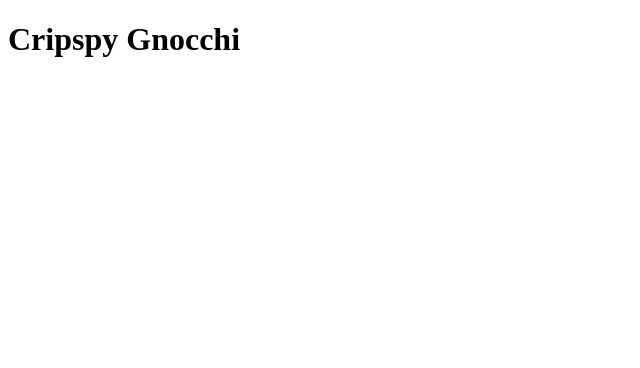
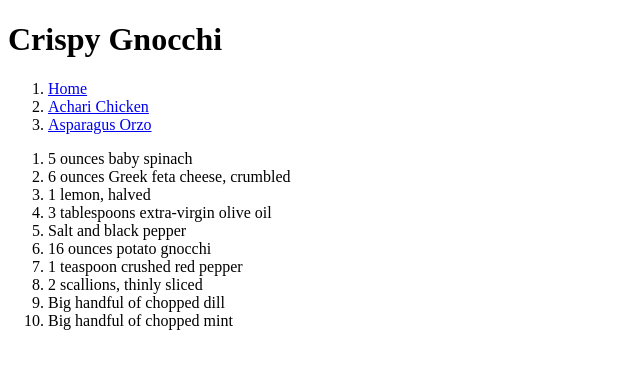
Before and after one commit to BranchingPaths/odin-recipes, a plain HTML site: page recipes/cripsyGnocchi.html in a window 1280 px wide. Shown: the whole page, without its empty margins (0-640 px from the left). Drawn offline with Linux system fonts and the light colour scheme.

Commit message:
Updated recipes to include navigation menus and ingredients

```diff
--- a/recipes/cripsyGnocchi.html
+++ b/recipes/cripsyGnocchi.html
@@ -6,8 +6,34 @@
   <title>Crispy Gnocchi</title>
 </head>
 <body>
-  <head>
-    <h1>Cripspy Gnocchi</h1>
-  </head>
+  <div class="pageHeader">
+    <h1>Crispy Gnocchi</h1>
+    <div id="navMenu">
+      <ol>
+        <li><a href="../index.html">Home</a></li>
+        <li><a href="achariChicken.html">Achari Chicken</a></li>
+        <li><a href="asparagusOrzo.html">Asparagus Orzo</a></li>
+      </ol>
+    </div>
+  </div>
+  <div class="pageBody">
+    <div id="ingredients">
+      <ol>
+        <li>5 ounces baby spinach</li>
+        <li>6 ounces Greek feta cheese, crumbled</li>
+        <li>1 lemon, halved</li>
+        <li>3 tablespoons extra-virgin olive oil</li>
+        <li>Salt and black pepper</li>
+        <li>16 ounces potato gnocchi</li>
+        <li>1 teaspoon crushed red pepper</li>
+        <li>2 scallions, thinly sliced</li>
+        <li>Big handful of chopped dill</li>
+        <li>Big handful of chopped mint</li>
+      </ol>
+    </div>
+    <div id="recipe">
+      <p></p>
+    </div>
+  </div>
 </body>
 </html>
```
Also changed, not shown: index.html (+2 -2 lines), recipes/achariChicken.html (+16 -2 lines), recipes/asparagusOrzo.html (+27 -2 lines), 1 other file.
